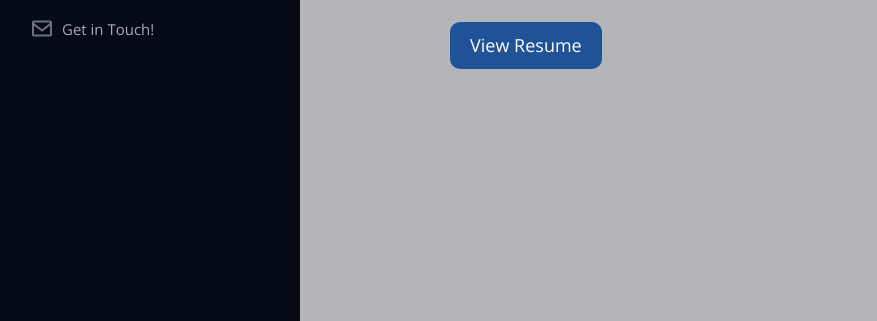
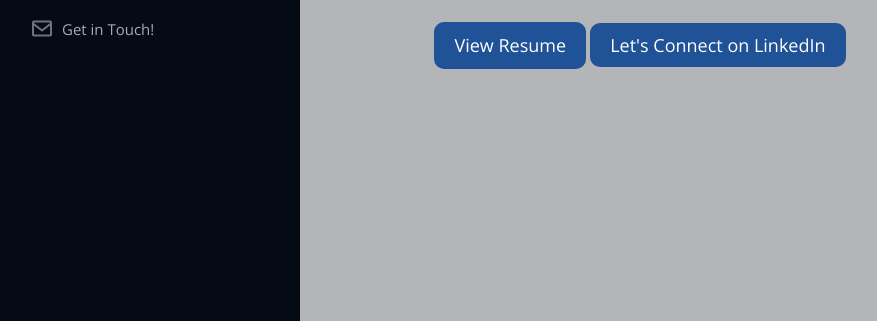
Before and after one commit to tanishqashetty/tanishqashetty.github.io, a plain HTML site: page index.html in a window 1280 px wide. Shown: the part 479-800 px from the top of the page, without its empty margins (0-877 px from the left). Drawn offline with nearby package versions, Linux system fonts and the light colour scheme.

Commit message:
Update index.html

```diff
--- a/index.html
+++ b/index.html
@@ -77,9 +77,12 @@
     <p>I'm a <span class="typed" data-typed-items="Data Engineer, Information Maestro, Data Storyteller, Woman Techmaker"></span></p>
     <form method="GET" action="assets/pdf/resume.pdf">
       <input type="submit" value="View Resume" class="view-resume-button"/>
+      <a href="https://www.linkedin.com/your-linkedin-profile" class="view-resume-button">Let's Connect on LinkedIn</a>
     </form>
   </div>
-  </section><!-- End Hero -->
+</section>
+
+  <!-- End Hero -->
 
   <main id="main">
 
```
Lines whose indentation alone changed are shown as unchanged.
